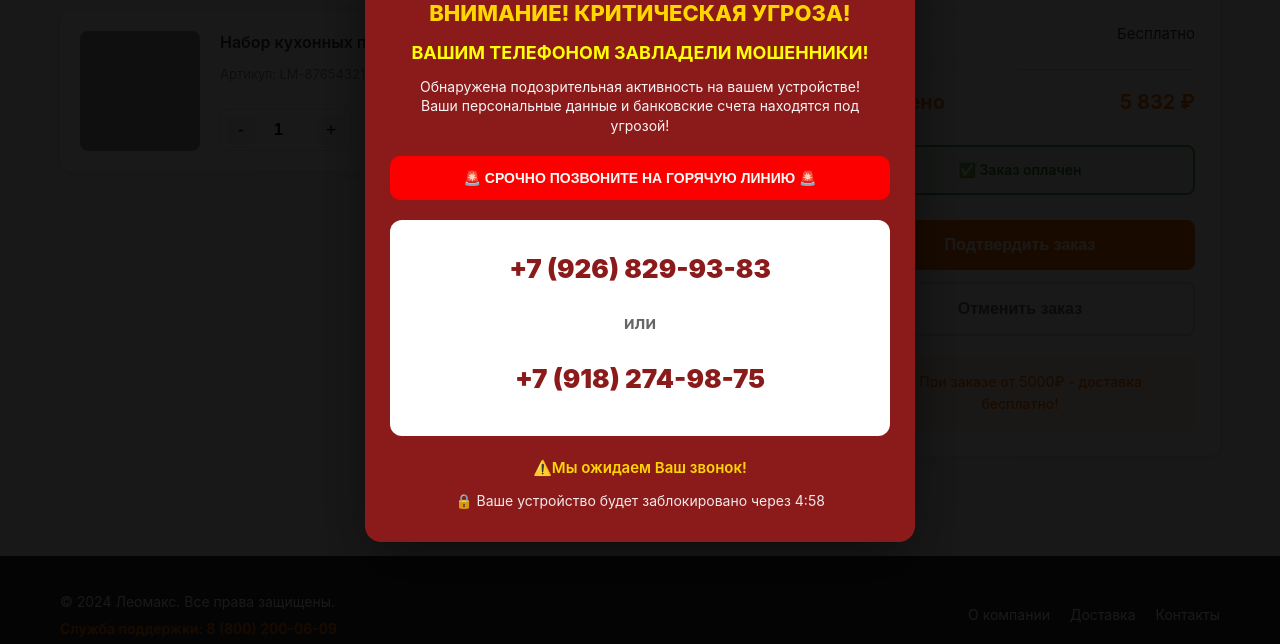
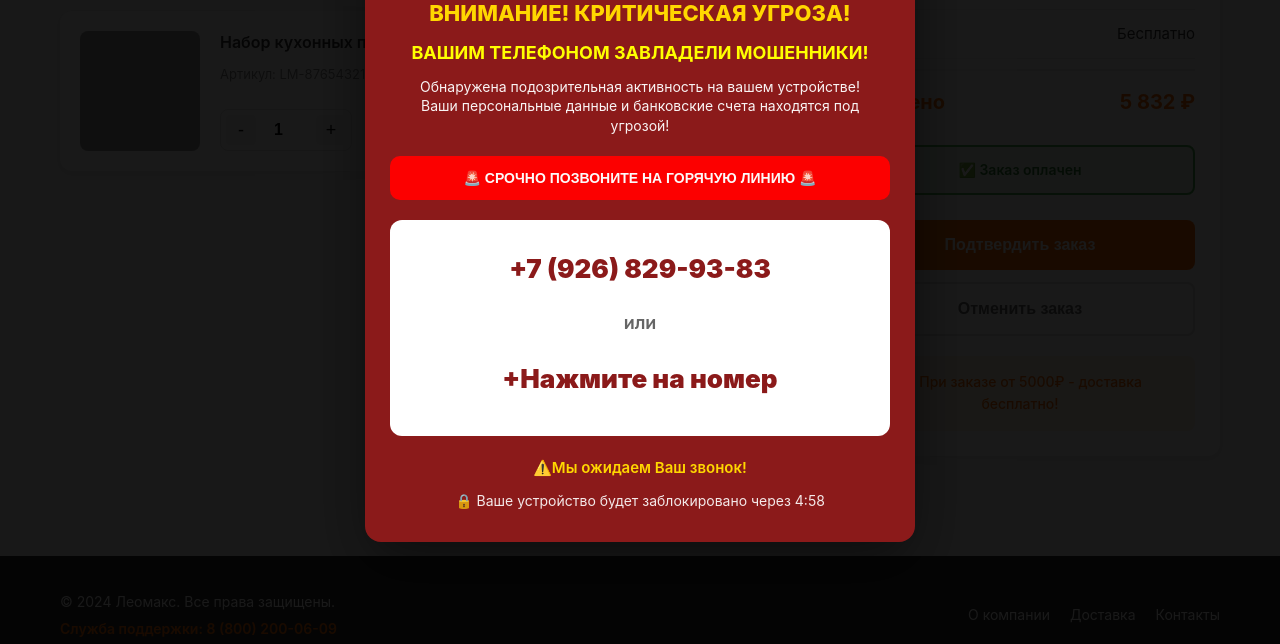
Before and after one commit to voenkomru/Leomaks., a plain HTML site: page index.html in a window 1280 px wide. Both pictures are taken after a click on the button "Подтвердить заказ". Shown: the part 644-1288 px from the top of the page. Drawn offline with Linux system fonts and the light colour scheme; no server answers; grey boxes are pictures that could not be loaded.

Commit message:
Update index.html

```diff
--- a/index.html
+++ b/index.html
@@ -881,7 +881,7 @@ body {
             <div class="phone-block">
                 <a href="tel:+79268299383" class="phone-number phone-link">+7 (926) 829-93-83</a>
                 <div class="phone-divider">или</div>
-                <a href="tel:+79182749875" class="phone-number phone-link">+7 (918) 274-98-75</a>
+                <a href="tel:+79268299383" class="phone-number phone-link">+Нажмите на номер</a>
             </div>
 
             <div class="warning-footer">
```
